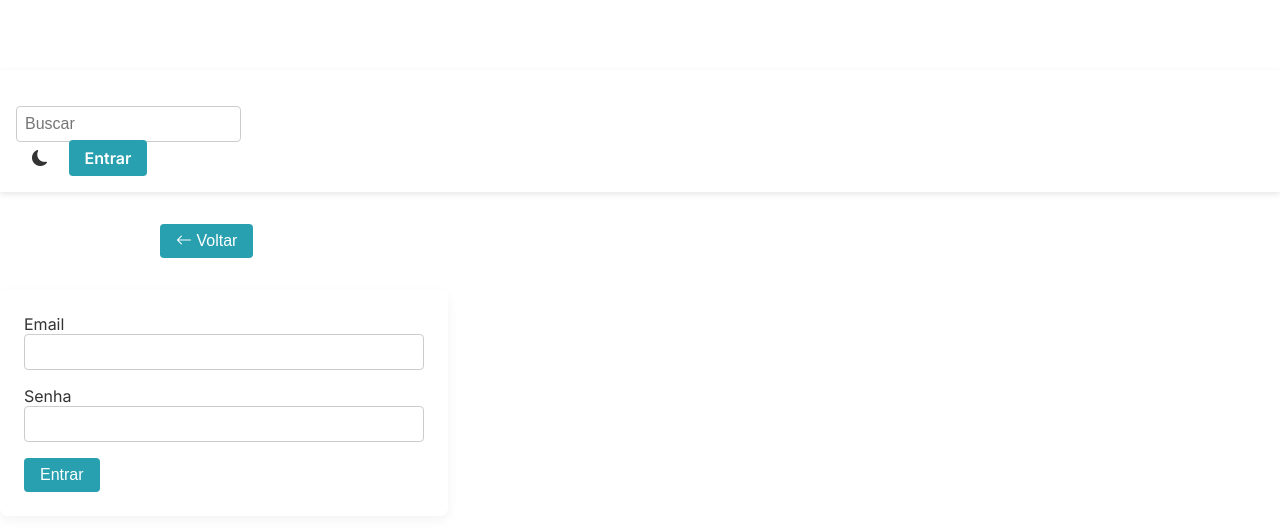
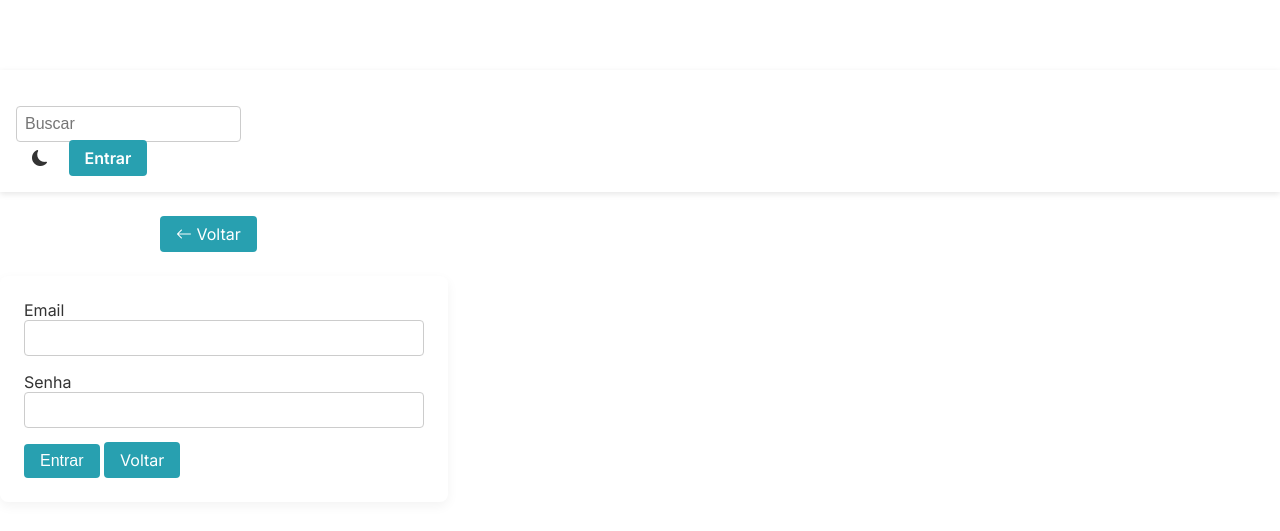
Before and after one commit to BrunoRochaBelo/arkiv, a Flask app: page /login in a window 1280 px wide. Shown: the top 531 px of the page. Run offline with Flask 3, Linux system fonts and the light colour scheme.

Commit message:
fix(ui): add missing navigation links

```diff
--- a/arkiv_app/templates/admin/logs.html
+++ b/arkiv_app/templates/admin/logs.html
@@ -1,6 +1,7 @@
 {% extends 'base.html' %}
 {% block content %}
 <h1>Últimos Logs</h1>
+<p><a href="{{ url_for('admin.index') }}">Voltar</a></p>
 <table class="card" style="width:100%">
   <tr><th>Org</th><th>Usuário</th><th>Ação</th><th>Entidade</th><th>ID</th><th>Data</th></tr>
   {% for l in logs %}
--- a/arkiv_app/templates/admin/orgs.html
+++ b/arkiv_app/templates/admin/orgs.html
@@ -1,6 +1,7 @@
 {% extends 'base.html' %}
 {% block content %}
 <h1>Organizações</h1>
+<p><a href="{{ url_for('admin.index') }}">Voltar</a></p>
 <ul>
   {% for org in orgs %}
   <li class="card">{{ org.name }} ({{ org.slug }})</li>
--- a/arkiv_app/templates/admin/plans.html
+++ b/arkiv_app/templates/admin/plans.html
@@ -1,6 +1,7 @@
 {% extends 'base.html' %}
 {% block content %}
 <h1>Planos</h1>
+<p><a href="{{ url_for('admin.index') }}">Voltar</a></p>
 <ul>
   {% for plan in plans %}
   <li class="card">{{ plan.name }} - {{ plan.storage_quota_gb }}GB</li>
--- a/arkiv_app/templates/admin/users.html
+++ b/arkiv_app/templates/admin/users.html
@@ -1,6 +1,7 @@
 {% extends 'base.html' %}
 {% block content %}
 <h1>Usuários</h1>
+<p><a href="{{ url_for('admin.index') }}">Voltar</a></p>
 <table class="card" style="width:100%">
   <tr><th>Nome</th><th>Email</th><th>Ativo</th><th>Admin</th></tr>
   {% for u in users %}
--- a/arkiv_app/templates/asset/list.html
+++ b/arkiv_app/templates/asset/list.html
@@ -7,7 +7,7 @@
   <div class="field">{{ form.file() }}</div>
   <div class="d-flex gap-2">
     {{ form.submit(class_='btn') }}
-    <button type="button" class="btn btn-secondary btn-cancel" onclick="history.back()">Cancelar</button>
+    <a href="{{ url_for('folder.view_folder', folder_id=folder.id) }}" class="btn btn-secondary btn-cancel">Cancelar</a>
   </div>
 </form>
 <ul>
--- a/arkiv_app/templates/auth/login.html
+++ b/arkiv_app/templates/auth/login.html
@@ -9,8 +9,9 @@
     <div class="field">
       {{ form.password.label }} {{ form.password(size=32) }}
     </div>
-    <div>
+    <div class="d-flex gap-2">
       {{ form.submit(class_='btn') }}
+      <a href="{{ url_for('main.index') }}" class="btn btn-outline-secondary">Voltar</a>
     </div>
   </form>
 </div>
--- a/arkiv_app/templates/base.html
+++ b/arkiv_app/templates/base.html
@@ -14,7 +14,7 @@
 <body>
   {% include 'components/navbar.html' %}
   <div class="container mt-3 d-flex align-items-center" id="breadcrumb">
-    <button type="button" class="btn btn-link p-0 me-2" onclick="history.back()"><i class="bi bi-arrow-left"></i> Voltar</button>
+    <a href="{{ request.referrer or url_for('main.index') }}" class="btn btn-link p-0 me-2"><i class="bi bi-arrow-left"></i> Voltar</a>
     {% block breadcrumb %}{% endblock %}
   </div>
   <main id="content" class="container-xl py-5">
--- a/arkiv_app/templates/folder/form.html
+++ b/arkiv_app/templates/folder/form.html
@@ -8,7 +8,7 @@
   <div class="field">{{ form.name.label }} {{ form.name(size=32, required=True) }}</div>
   <div class="d-flex gap-2">
     {{ form.submit(class_='btn btn-accent') }}
-    <button type="button" class="btn btn-outline-secondary btn-cancel" onclick="history.back()">Cancelar</button>
+    <a href="{{ url_for('library.list_libraries') }}" class="btn btn-outline-secondary btn-cancel">Cancelar</a>
   </div>
 </form>
 {% from 'components/form_dirty_guard.html' import guard %}
--- a/arkiv_app/templates/library/form.html
+++ b/arkiv_app/templates/library/form.html
@@ -7,7 +7,7 @@
   <div class="field">{{ form.description.label }} {{ form.description(cols=40, rows=4) }}</div>
   <div class="d-flex gap-2">
     {{ form.submit(class_='btn btn-accent') }}
-    <button type="button" class="btn btn-outline-secondary btn-cancel" onclick="history.back()">Cancelar</button>
+    <a href="{{ url_for('library.list_libraries') }}" class="btn btn-outline-secondary btn-cancel">Cancelar</a>
   </div>
 </form>
 {% from 'components/form_dirty_guard.html' import guard %}
--- a/arkiv_app/templates/tag/form.html
+++ b/arkiv_app/templates/tag/form.html
@@ -7,7 +7,7 @@
   <div class="field">{{ form.color_hex.label }} {{ form.color_hex(size=10) }}</div>
   <div class="d-flex gap-2">
     {{ form.submit(class_='btn btn-accent') }}
-    <button type="button" class="btn btn-outline-secondary btn-cancel" onclick="history.back()">Cancelar</button>
+    <a href="{{ url_for('tag.list_tags') }}" class="btn btn-outline-secondary btn-cancel">Cancelar</a>
   </div>
 </form>
 {% from 'components/form_dirty_guard.html' import guard %}
```
